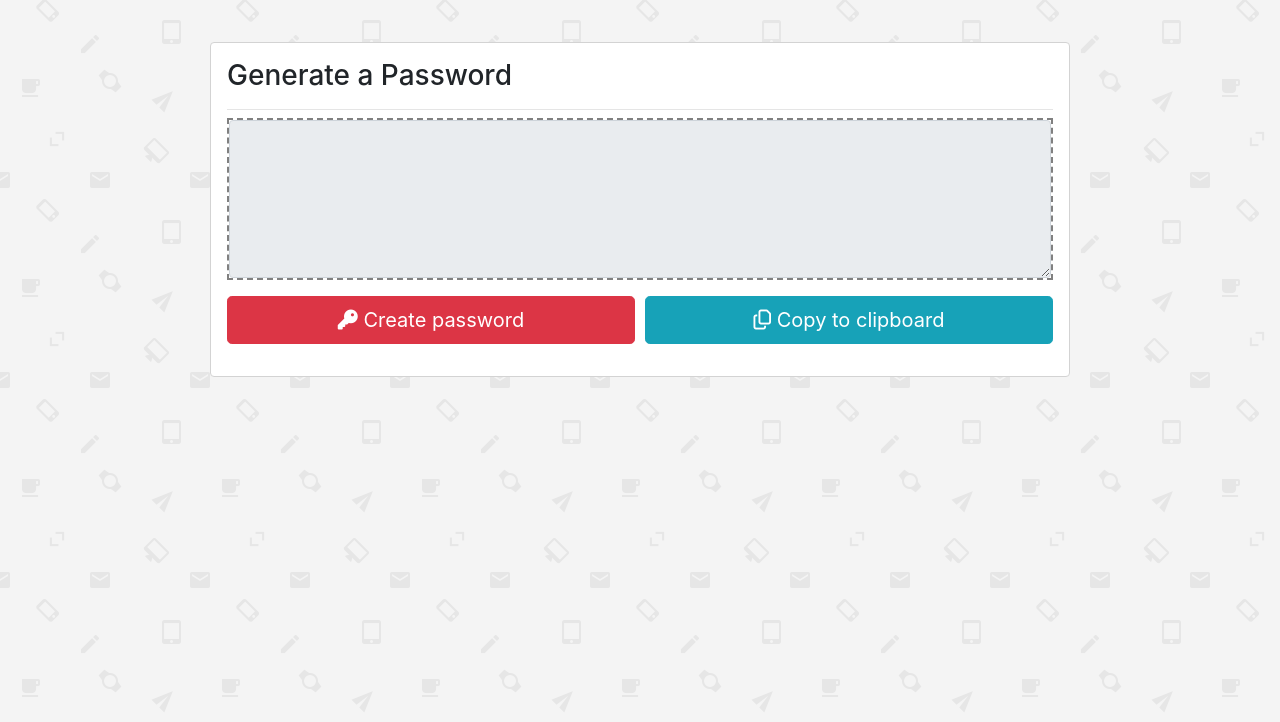
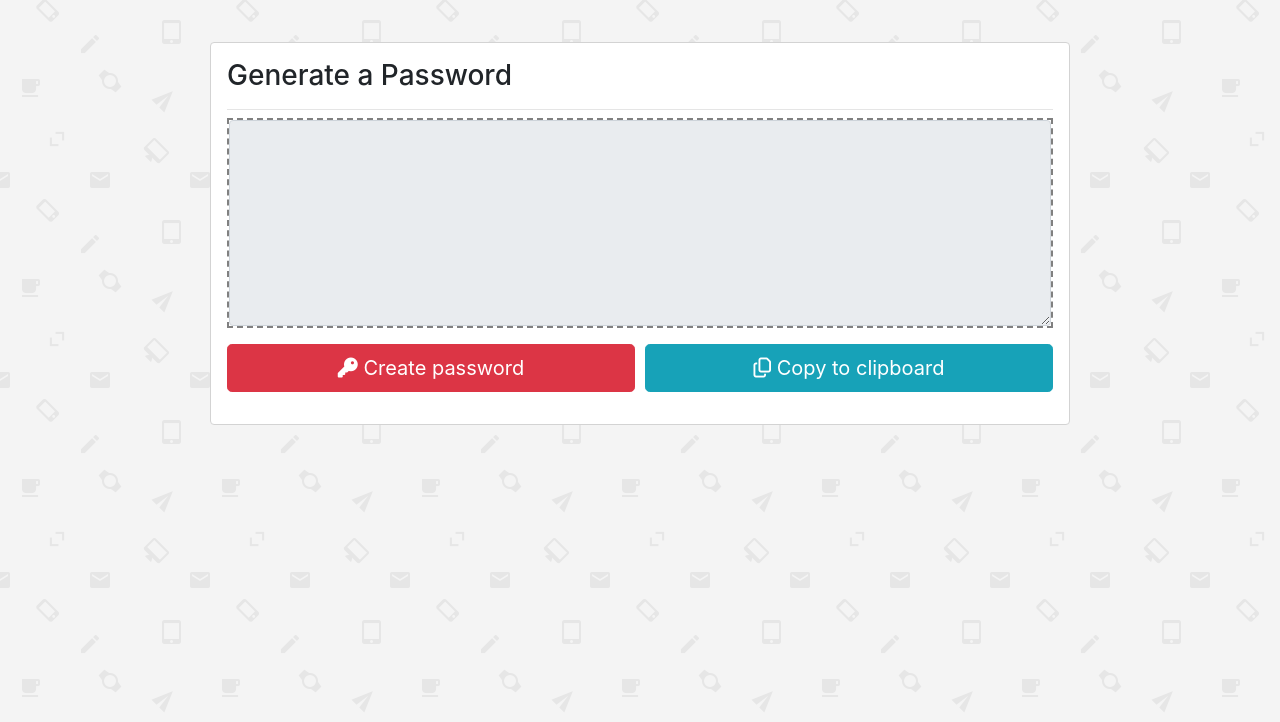
Before and after one commit to tvolpatto/password-generator, a plain HTML site: page index.html in a window 1280 px wide. Shown: the part 78-800 px from the top of the page. Drawn offline with nearby package versions, Linux system fonts and the light colour scheme.

Commit message:
added line to the textarea

```diff
--- a/index.html
+++ b/index.html
@@ -30,7 +30,7 @@
         </div>
         <div class="col-12">
           <div class="form-group textarea-border">
-            <textarea class="form-control text-lg" id="password" rows="3" maxlength="128"
+            <textarea class="form-control text-lg" id="password" rows="4" maxlength="128"
               readonly="true"></textarea>
           </div>
         </div>
```
